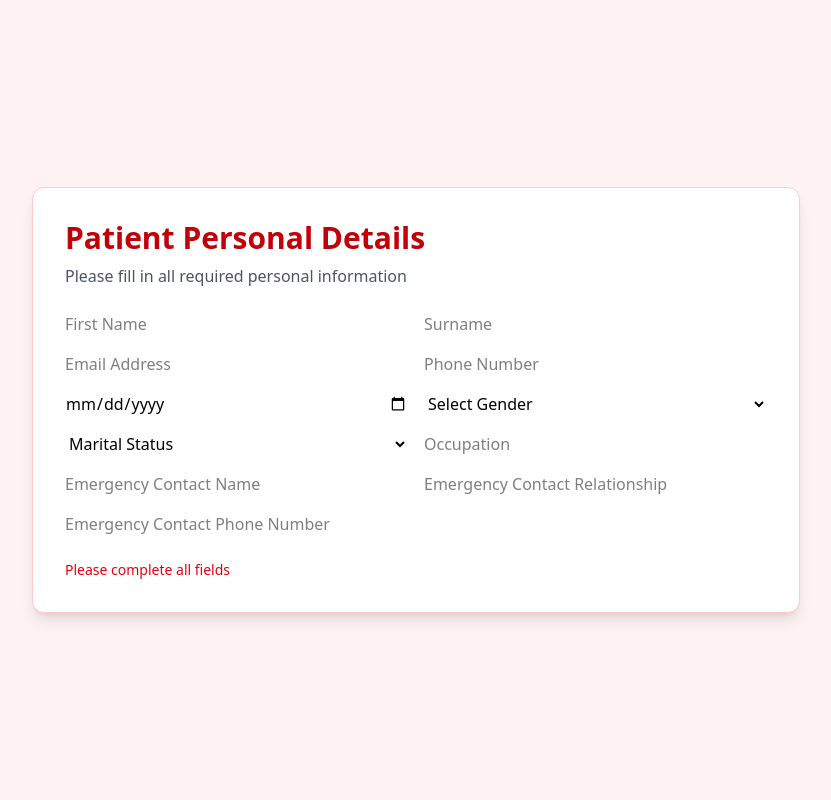
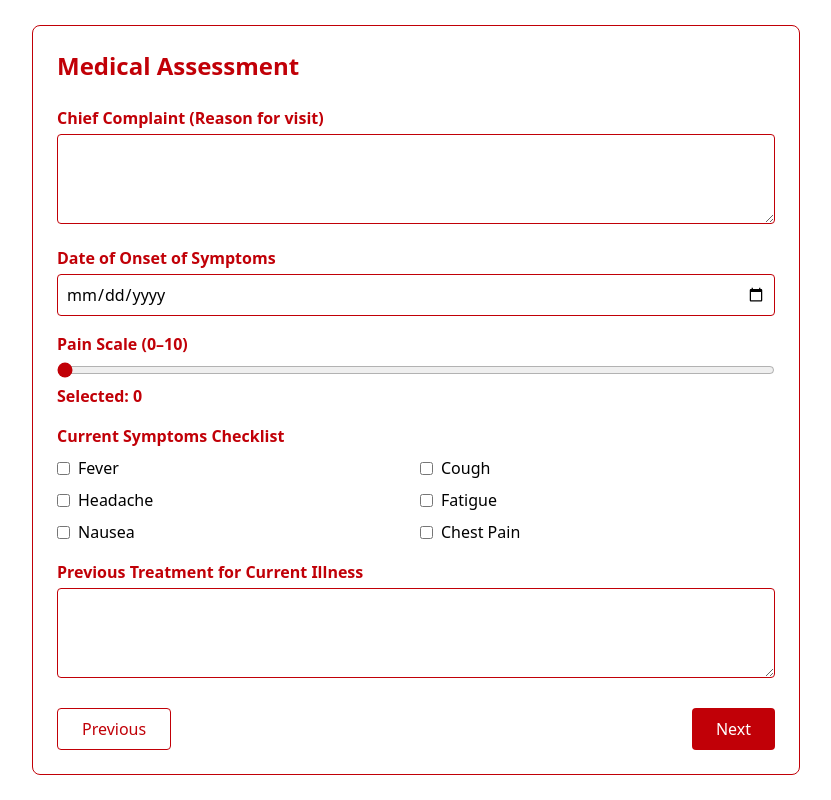
Before and after one commit to LihandaE/Forms-Project, a React (Vite) app: page / in a window 1280 px wide. Shown: the whole page, without its empty margins (224-1055 px from the left). Built offline with nearby package versions, Linux system fonts and the light colour scheme.

Commit message:
Testing app.jsx and update name from Third page to present medical illness

```diff
--- a/src/App.jsx
+++ b/src/App.jsx
@@ -1,19 +1,14 @@
 import React from 'react'
 import { BrowserRouter, Routes, Route } from 'react-router-dom'
-import PageOne from './Components/PageOne.jsx'
-import SecondPage from './Components/SecondPage.jsx'
-import ThirdPage from './Components/ThirdPage.jsx'
-import ReviewPage from './Components/ReviewPage.jsx'
+import PresentIllnessInformation from './Components/PresentIllnessInformation.jsx'
+
 
 function App() {
   return (
     <>
       <BrowserRouter>
         <Routes>
-          <Route path="/" element={<PageOne />} />
-          <Route path="/page-two" element={<SecondPage />} />
-          <Route path="/page-three" element={<ThirdPage />} />
-          <Route path="/review" element={<ReviewPage />} />
+          <Route path='/' element={<PresentIllnessInformation />} />
         </Routes>
       </BrowserRouter>
     </>
--- a/src/Components/ThirdPage.jsx
+++ b/src/Components/PresentIllnessInformation.jsx
@@ -2,7 +2,7 @@ import { Outlet, useNavigate } from "react-router-dom";
 import { useState } from "react";
 import React from "react";
 
-export default function ThirdPage() {
+export default function PresentIllnessInformation() {
   const navigate = useNavigate();
 
   const [form, setForm] = useState({
@@ -143,3 +143,4 @@ export default function ThirdPage() {
     </div>
   );
 }
+Outlet;
```
